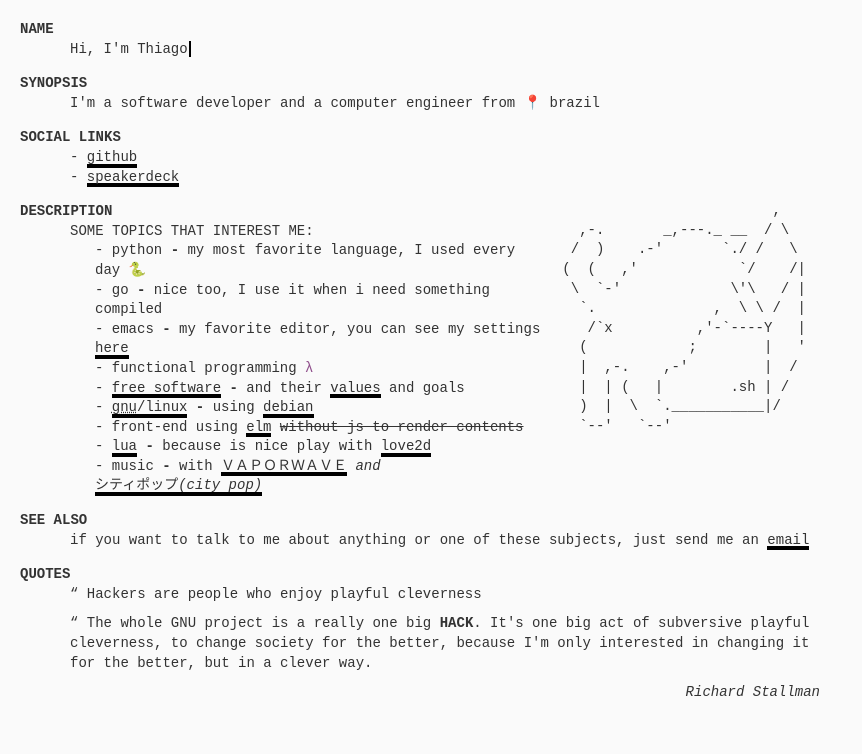
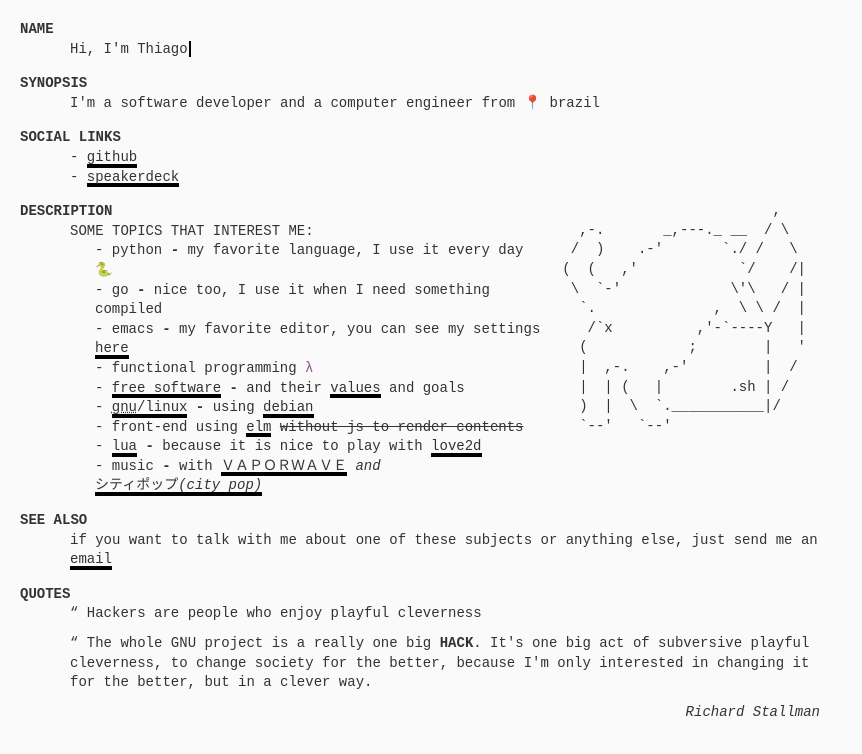
Before and after one commit to thiagolopes/thiagolopes.github.io, a plain HTML site: page index.html in a window 1280 px wide. Shown: the whole page, without its empty margins (0-862 px from the left). Drawn offline with Linux system fonts and the light colour scheme.

Commit message:
Fix some typos
Just it! hahaha

```diff
--- a/index.html
+++ b/index.html
@@ -49,21 +49,21 @@
     <section class="like subtext">
     <p class="title_ul">some topics that interest me:</p>
       <ul class="identation">
-        <li>python <b>-</b> my most favorite language, I used every day 🐍</li>
-        <li>go <b>-</b> nice too, I use it when i need something compiled</li>
+        <li>python <b>-</b> my favorite language, I use it every day 🐍</li>
+        <li>go <b>-</b> nice too, I use it when I need something compiled</li>
         <li>emacs <b>-</b> my favorite editor, you can see my settings <a href="https://github.com/ThiagoLopes/emacs">here</a></li>
         <li>functional programming <span class="haskell">λ</span></li>
         <li><a href="https://www.gnu.org/">free software</a> <b>-</b> and their <a href="https://www.gnu.org/philosophy/pragmatic.html">values</a> and goals</li>
         <li><a href="https://www.gnu.org/gnu/linux-and-gnu.en.html"><abbr title="Gnu's Not Unix">gnu</abbr>/linux</a> <b>-</b> using <a href="https://www.debian.org/">debian</a></li>
         <li>front-end using <a href="http://elm-lang.org/">elm</a> <strike>without js to render contents</strike></li>
         <li>
-          <a href="https://www.lua.org/">lua</a> <b>-</b> because is nice play with <a href="https://love2d.org/">love2d</a>
+          <a href="https://www.lua.org/">lua</a> <b>-</b> because it is nice to play with <a href="https://love2d.org/">love2d</a>
         </li>
         <li>music <b>-</b> with <a href="https://www.youtube.com/watch?v=aQkPcPqTq4M">ＶＡＰＯＲＷＡＶＥ</a><span class="i"> and </span><a href="https://www.youtube.com/watch?v=3bNITQR4Uso"> シティポップ<span class="i">(city pop)</span></a></li>
       </ul>
     </section>
     <h3 class="bold title">see also</h3>
-    <p class="subtext">if you want to talk to me about anything or one of these subjects, just send me an <a href="mailto:thiagolopes@protonmail.com">email</a></p>
+    <p class="subtext">if you want to talk with me about one of these subjects or anything else, just send me an <a href="mailto:thiagolopes@protonmail.com">email</a></p>
     <h3 class="bold title">quotes</h3>
     <section class="like subtext">
       <blockquote>
```
